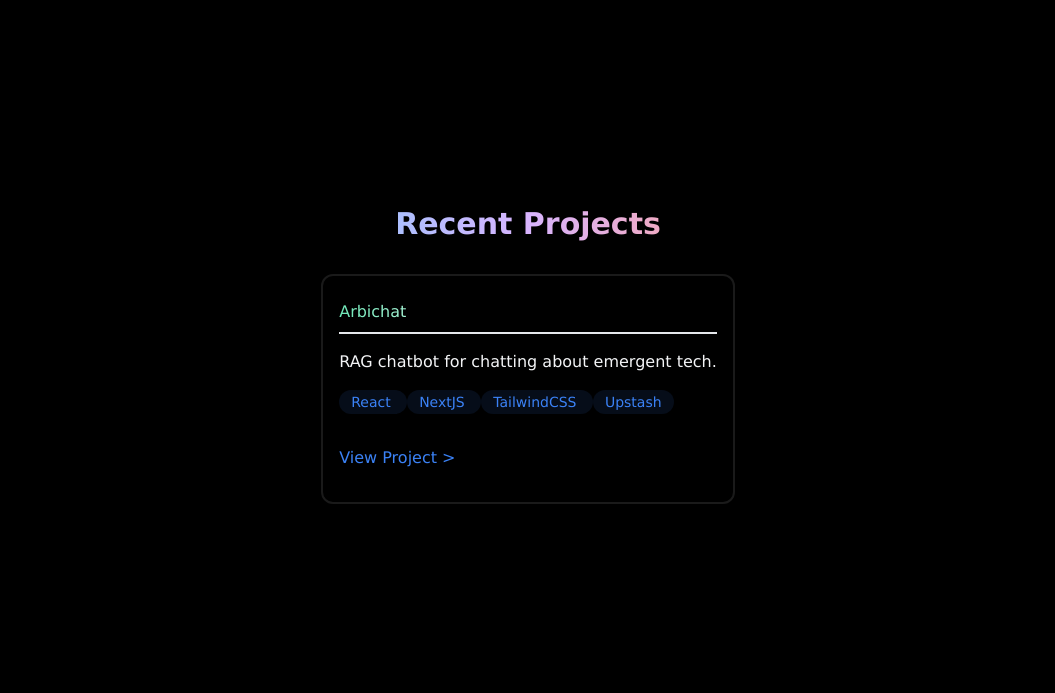
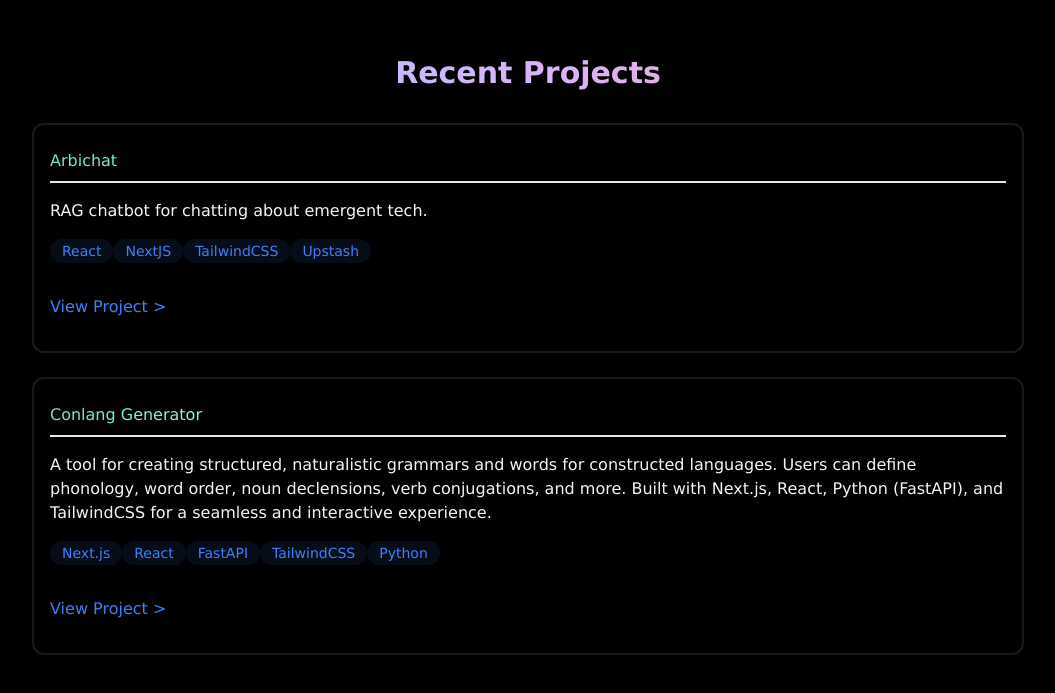
Before and after one commit to idqam/dev_website, a Next.js app: page / in a window 1280 px wide. Shown: the part 1937-2630 px from the top of the page, without its empty margins (112-1167 px from the left). Built offline with nearby package versions, Linux system fonts and the light colour scheme.

Commit message:
added conlang

```diff
--- a/src/components/sections/Projects.tsx
+++ b/src/components/sections/Projects.tsx
@@ -9,40 +9,79 @@ export const Projects = () => {
     >
       <ScrollRevel>
         <div className="max-w-5xl mx-auto px-4">
-          <h2 className="text-3xl font-bold mb-8 bg-gradient-to-r from-blue-300 to-red-300 via-purple-300  bg-clip-text text-transparent text-center ">
+          <h2 className="text-3xl font-bold mb-8 bg-gradient-to-r from-blue-300 to-red-300 via-purple-300 bg-clip-text text-transparent text-center">
             Recent Projects
           </h2>
           <div className="grid grid-cols-2 md:grid-cols-1 gap-6">
-            <div className="p-4 space-y-4 rounded-xl boder border-2 border-white/10  hover:boder-blue-500/30 hover:shadow-[0_2px_8px_rgba[59,130,246,0.1] transition-all">
-              <div className="text-transparent border-b-2 py-2 bg-gradient-to-r from-emerald-300 to-ember-300 via-white bg-clip-text">
+            {/* Arbichat Project */}
+            <div className="p-4 space-y-4 rounded-xl border-2 border-white/10 hover:border-blue-500/30 hover:shadow-[0_2px_8px_rgba(59,130,246,0.1)] transition-all">
+              <div className="text-transparent border-b-2 py-2 bg-gradient-to-r from-emerald-300 to-amber-300 via-white bg-clip-text">
                 <a
-                  href={"https://github.com/idqam/arbichat"}
+                  href="https://github.com/idqam/arbichat"
                   target="_blank"
                   rel="noopener noreferrer"
                 >
                   Arbichat
                 </a>
               </div>
-
               <p>RAG chatbot for chatting about emergent tech.</p>
               <div>
                 {["React", "NextJS", "TailwindCSS", "Upstash"].map(
-                  (tech, key) => {
-                    return (
-                      <span
-                        className=" bg-blue-500/10  text-blue-500 py-1 px-3 rounded-full text-sm hover:bg-blue-500/20 hover:shadow-[0_2px_8px_rgba(59,130,246,0.2)] transition-all "
-                        key={key}
-                      >
-                        {" "}
-                        {tech}{" "}
-                      </span>
-                    );
-                  }
+                  (tech, key) => (
+                    <span
+                      className="bg-blue-500/10 text-blue-500 py-1 px-3 rounded-full text-sm hover:bg-blue-500/20 hover:shadow-[0_2px_8px_rgba(59,130,246,0.2)] transition-all"
+                      key={key}
+                    >
+                      {tech}
+                    </span>
+                  )
                 )}
               </div>
-              <div className=" flex justify-between items-center">
+              <div className="flex justify-between items-center">
                 <a
-                  href={"https://arbichats.vercel.app/"}
+                  href="https://arbichats.vercel.app/"
+                  target="_blank"
+                  rel="noopener noreferrer"
+                  className="text-blue-500 hover:text-blue-300 transition-colors my-4"
+                >
+                  View Project {">"}
+                </a>
+              </div>
+            </div>
+
+            {/* Conlang Generator Project */}
+            <div className="p-4 space-y-4 rounded-xl border-2 border-white/10 hover:border-blue-500/30 hover:shadow-[0_2px_8px_rgba(59,130,246,0.1)] transition-all">
+              <div className="text-transparent border-b-2 py-2 bg-gradient-to-r from-emerald-300 to-amber-300 via-white bg-clip-text">
+                <a
+                  href="https://github.com/YOUR_GITHUB_REPO"
+                  target="_blank"
+                  rel="noopener noreferrer"
+                >
+                  Conlang Generator
+                </a>
+              </div>
+              <p>
+                A tool for creating structured, naturalistic grammars and words
+                for constructed languages. Users can define phonology, word
+                order, noun declensions, verb conjugations, and more. Built with
+                Next.js, React, Python (FastAPI), and TailwindCSS for a seamless
+                and interactive experience.
+              </p>
+              <div>
+                {["Next.js", "React", "FastAPI", "TailwindCSS", "Python"].map(
+                  (tech, key) => (
+                    <span
+                      className="bg-blue-500/10 text-blue-500 py-1 px-3 rounded-full text-sm hover:bg-blue-500/20 hover:shadow-[0_2px_8px_rgba(59,130,246,0.2)] transition-all"
+                      key={key}
+                    >
+                      {tech}
+                    </span>
+                  )
+                )}
+              </div>
+              <div className="flex justify-between items-center">
+                <a
+                  href="https://conlang.lat"
                   target="_blank"
                   rel="noopener noreferrer"
                   className="text-blue-500 hover:text-blue-300 transition-colors my-4"
```
